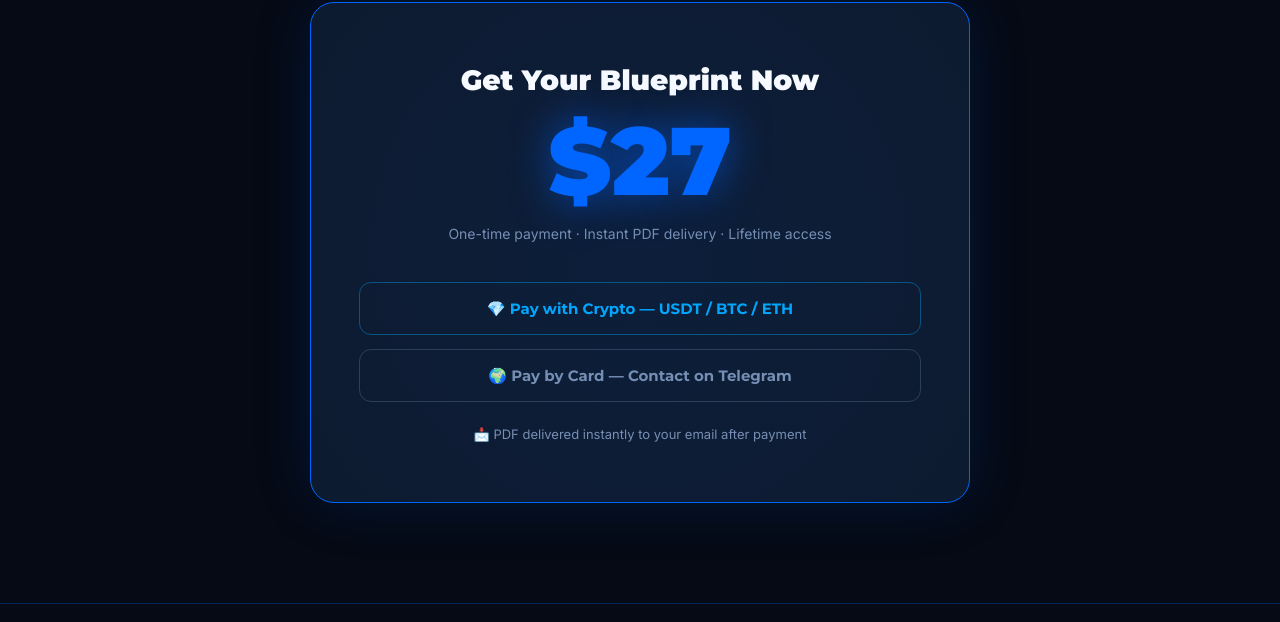
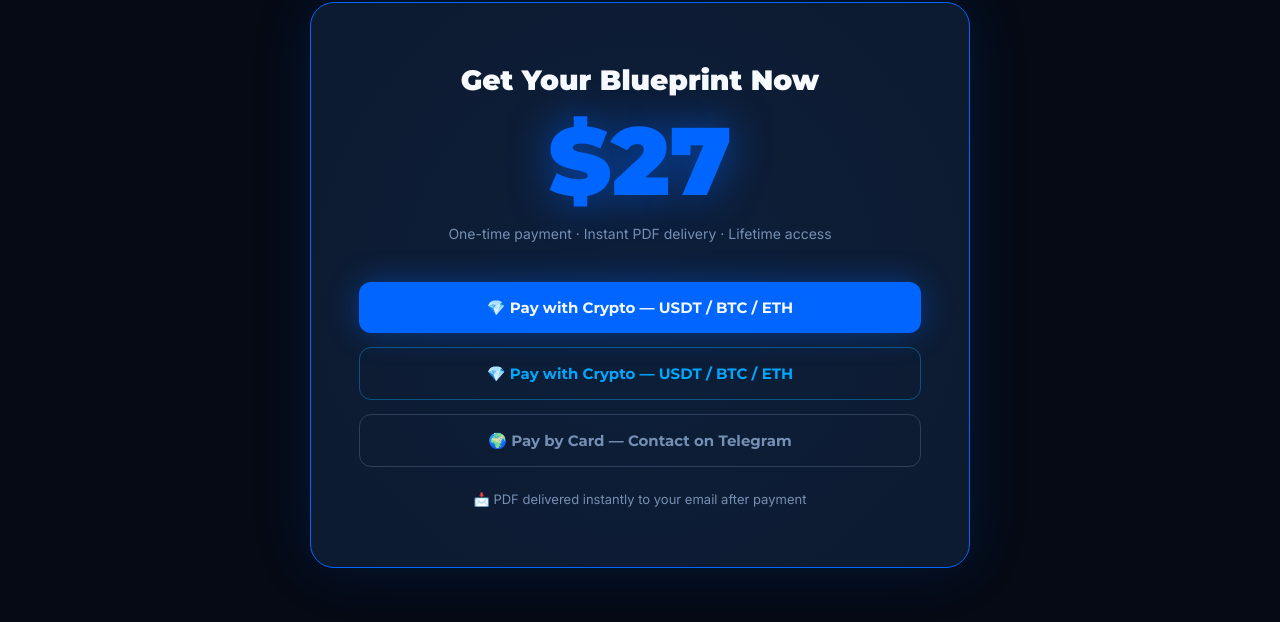
Before and after one commit to treasury458-source/treasureshop, a plain HTML site: page index.html in a window 1280 px wide. Shown: the part 2674-3296 px from the top of the page. Drawn offline with Linux system fonts and the light colour scheme.

Commit message:
Add files via upload

```diff
--- a/index.html
+++ b/index.html
@@ -529,7 +529,7 @@
 <!-- NAV -->
 <nav>
   <div class="logo">Treasure<span>.shop</span></div>
-  <a href="#pricing" class="nav-btn">Get it — $27</a>
+  <a href="https://nowpayments.io/payment/?iid=4304300757&success_url=https://treasury458-source.github.io/treasureshop/thankyou.html" class="nav-btn">Get it — $27</a>
 </nav>
 
 <!-- HERO -->
@@ -644,10 +644,10 @@
     <div class="price-tag">$27</div>
     <div class="price-desc">One-time payment · Instant PDF delivery · Lifetime access</div>
     <div class="pay-buttons">
-      <a href="https://nowpayments.io/payment/?iid=4304300757&success_url=https://treasury458-source.github.io/treasureshop/thankyou.htm>
-        🇷🇺 Оплатить картой РФ (ЮКасса)
+      <a href="https://nowpayments.io/payment/?iid=4304300757&success_url=https://treasury458-source.github.io/treasureshop/thankyou.html" class="pay-btn primary">
+        💎 Pay with Crypto — USDT / BTC / ETH
       </a>
-      <a href="#" class="pay-btn crypto">
+      <a href="https://nowpayments.io/payment/?iid=4304300757&success_url=https://treasury458-source.github.io/treasureshop/thankyou.html" class="pay-btn crypto">
         💎 Pay with Crypto — USDT / BTC / ETH
       </a>
       <a href="https://t.me/yourname" class="pay-btn tg">
```
